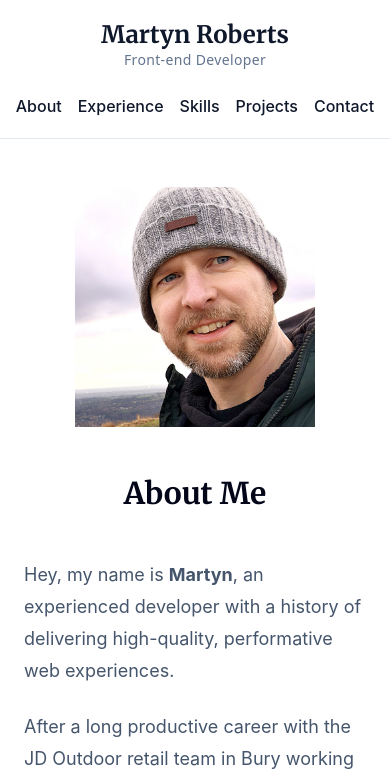
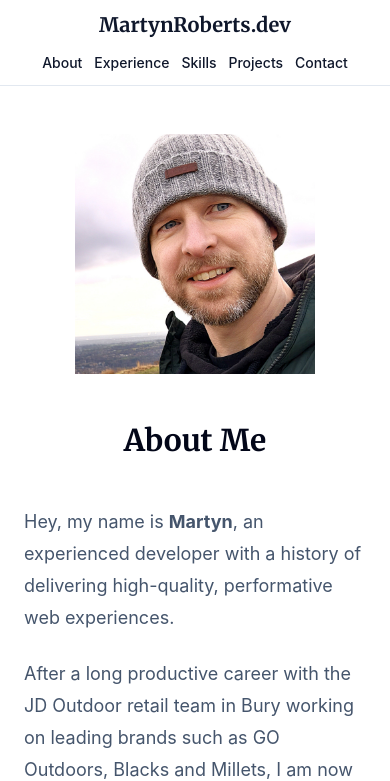
Before and after one commit to MartynRoberts/Profile, a React (Vite) app: page / in a window 390 px wide. Shown: the top 781 px of the page. Built offline with nearby package versions, Linux system fonts and the light colour scheme.

Commit message:
Fixed the main nav responsive styling

```diff
--- a/src/components/Header.jsx
+++ b/src/components/Header.jsx
@@ -4,16 +4,13 @@ export default function Header() {
       id="header"
       className="sticky top-0 z-50 border-b border-slate-200 bg-white/90 backdrop-blur"
     >
-      <div className="flex flex-col sm:flex-row items-center justify-between px-6 py-5">
-        <h1 className="font-serif text-2xl font-bold leading-tight text-slate-900 text-center sm:text-left">
-          Martyn Roberts
-          <span className="font-sans-serif block text-sm font-medium tracking-wide text-slate-500">
-            Front-end Developer
-          </span>
+      <div className="flex min-w-0 flex-col items-center justify-between px-3 py-3 md:flex-row md:px-6 md:py-5">
+        <h1 className="text-center font-serif text-xl font-bold leading-tight text-slate-900 md:text-left md:text-2xl">
+          MartynRoberts.dev
         </h1>
 
-        <nav aria-label="Main navigation">
-          <ul className="flex items-center gap-4 sm:gap-8 text-m font-medium text-slate-900 pt-6 sm:pt-0">
+        <nav className="w-full min-w-0 md:w-auto" aria-label="Main navigation">
+          <ul className="flex flex-wrap items-center justify-center gap-x-3 gap-y-2 pt-4 text-sm font-medium text-slate-900 md:flex-nowrap md:gap-6 md:pt-0 md:text-base lg:gap-8">
             <li>
               <a className="hover:underline underline-offset-4" href="#about">
                 About
```
